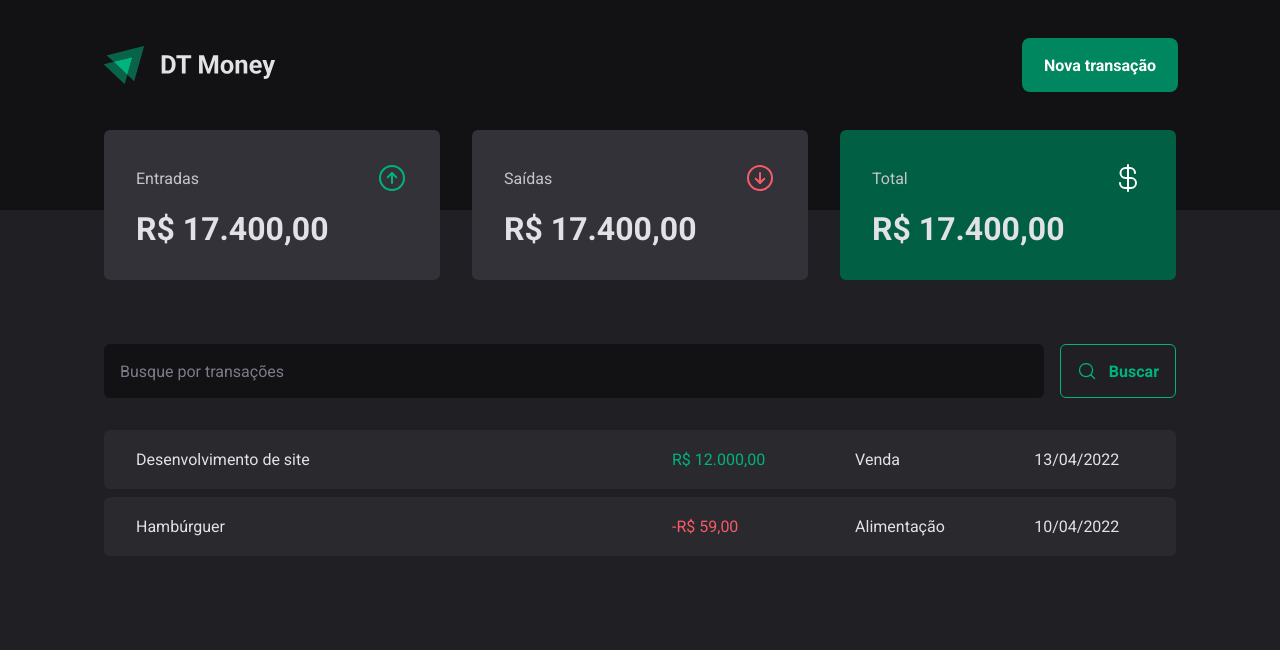
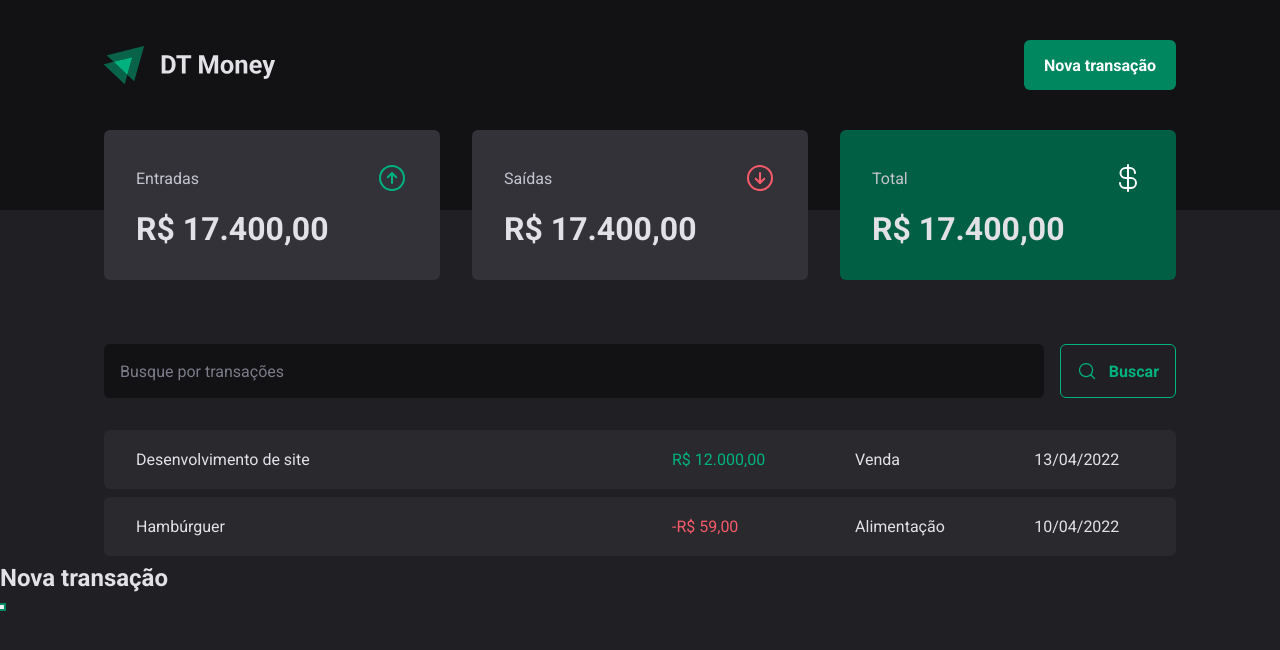
Before and after one commit to maiquitome/rocketseat-project-dt-money, a React (Vite) app: page / in a window 1280 px wide. Both pictures are taken after a click on the button "Nova transação". Shown: the top 650 px of the page. Built offline with nearby package versions, Linux system fonts and the light colour scheme.

Commit message:
feat: :sparkles: add accessible modal

```diff
--- a/src/components/Header/index.tsx
+++ b/src/components/Header/index.tsx
@@ -1,4 +1,5 @@
 import { HeaderContainer, HeaderContent, NewTransactionButton } from "./styles";
+import * as Dialog from "@radix-ui/react-dialog";
 
 import logoImg from "../../assets/logo.svg";
 
@@ -8,7 +9,20 @@ export function Header() {
       <HeaderContent>
         <img src={logoImg} alt="" />
 
-        <NewTransactionButton>Nova transação</NewTransactionButton>
+        <Dialog.Root>
+          <Dialog.Trigger asChild>
+            <NewTransactionButton>Nova transação</NewTransactionButton>
+          </Dialog.Trigger>
+
+          <Dialog.Portal>
+            <Dialog.Overlay />
+
+            <Dialog.Content>
+              <Dialog.Title>Nova transação</Dialog.Title>
+              <Dialog.Close />
+            </Dialog.Content>
+          </Dialog.Portal>
+        </Dialog.Root>
       </HeaderContent>
     </HeaderContainer>
   );
--- a/src/components/Header/styles.ts
+++ b/src/components/Header/styles.ts
@@ -1,4 +1,5 @@
 import styled from "styled-components";
+// import * as Dialog from "@radix-ui/react-dialog";
 
 export const HeaderContainer = styled.header`
   background: ${(props) => props.theme["gray-900"]};
@@ -15,6 +16,9 @@ export const HeaderContent = styled.div`
   align-items: center;
 `;
 
+// ! not recommended to use Dialog.Trigger because you'll be dirtying the css with code from a library
+// export const NewTransactionButton = styled(Dialog.Trigger)``
+
 export const NewTransactionButton = styled.button`
   height: 50px;
   border: 0;
```
